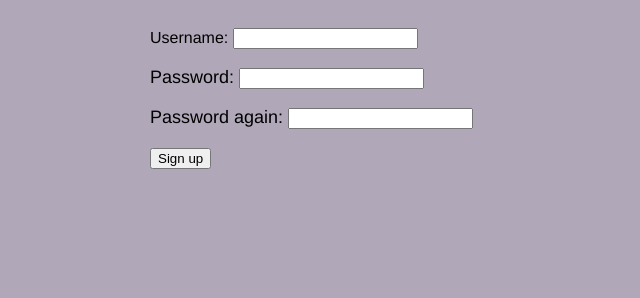
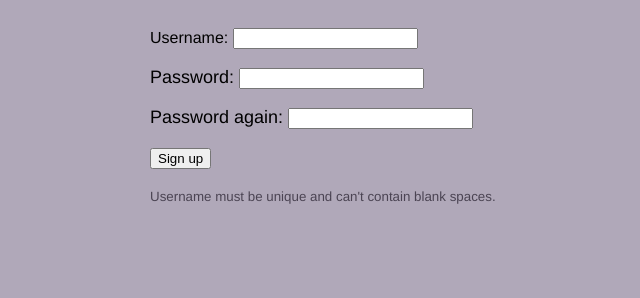
Before and after one commit to stalola/dnd-cleric-character-sheet, a Flask app: page /register in a window 1280 px wide. Shown: the part 260-558 px from the top of the page, without its empty margins (130-770 px from the left). Run offline with Flask 3, Linux system fonts and the light colour scheme.

Commit message:
Only unique usernames  without space are allowed

```diff
--- a/routes.py
+++ b/routes.py
@@ -38,7 +38,7 @@ def register():
             return render_template("error.html", message="Passwords differ")
         if users.register(username, password1):
             return redirect("/")
-        return render_template("error.html", message="Registration failed")
+        return render_template("error.html", message="Registration failed. Make sure your username is unique and does not contain blank spaces.")
 
 
 @app.route("/new_character", methods=["GET", "POST"])
--- a/schema.sql
+++ b/schema.sql
@@ -1,7 +1,8 @@
 CREATE TABLE users (
 id SERIAL PRIMARY KEY,
-username TEXT,
+username TEXT UNIQUE,
 password TEXT
+CONSTRAINT check_no_space CHECK (username NOT LIKE '% %')
 );
 
 CREATE TABLE characters (
--- a/templates/error.html
+++ b/templates/error.html
@@ -1,5 +1,7 @@
 {% extends "layout.html" %}
 {% block title %}Error{% endblock %}
 {% block content %}
-Error: {{ message }}
+<p>
+    Error: {{ message }}
+</p>
 {% endblock %}
--- a/templates/register.html
+++ b/templates/register.html
@@ -11,4 +11,8 @@
 <p>
 <input type="submit" value="Sign up">
 </form>
+
+<min>
+    Username must be unique and can't contain blank spaces.
+</min>
 {% endblock %}
```
